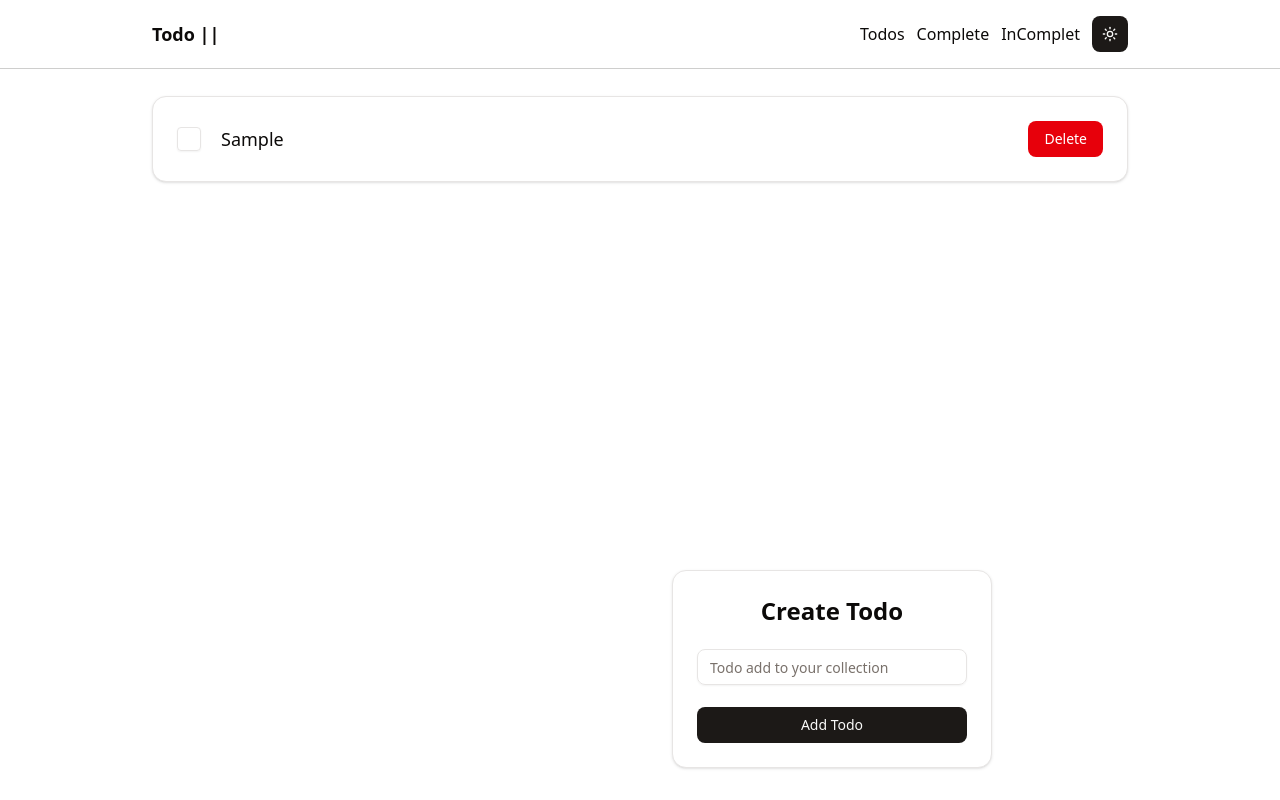
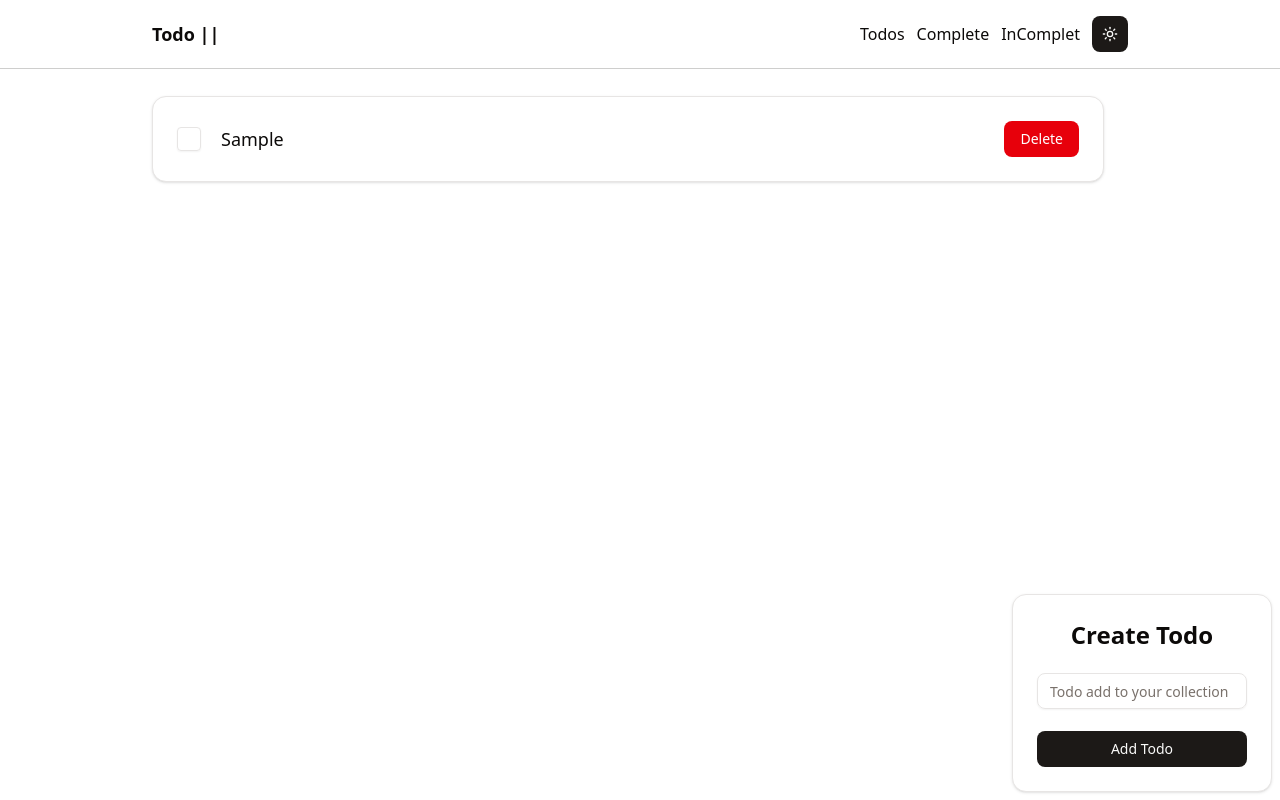
Before and after one commit to gopalsarkar-dev/todo-localstorage, a Next.js app: page / in a window 1280 px wide. Both pictures are taken after typing "Sample" into the empty fields and a click on the button "Add Todo". Built offline with nearby package versions, Linux system fonts and the light colour scheme.

Commit message:
todo-card updated

```diff
--- a/src/app/page.tsx
+++ b/src/app/page.tsx
@@ -1,5 +1,6 @@
 import CreateTodo from "@/components/todos/CreateTodo";
 import TodoCard from "@/components/todos/TodoCard";
+import TodoDisplay from "@/components/todos/TodoDisplay";
 import { Metadata } from "next";
 
 export const generateMetadata = (): Metadata => ({
@@ -10,9 +11,11 @@ export const generateMetadata = (): Metadata => ({
 const page = () => {
   return (
     <>
-      <TodoCard />
+      <div className="space-x-6">
+        <TodoDisplay />
 
-      <CreateTodo />
+        <CreateTodo />
+      </div>
     </>
   );
 };
--- /dev/null
+++ b/src/components/todos/CompletCardTodo.tsx
@@ -0,0 +1,5 @@
+const CompletCardTodo = () => {
+  return <div>Enter</div>;
+};
+
+export default CompletCardTodo;
--- a/src/components/todos/CreateTodo.tsx
+++ b/src/components/todos/CreateTodo.tsx
@@ -27,8 +27,8 @@ const CreateTodo = () => {
 
   return (
     <>
-      <div className="fixed bottom-8 sm:right-72">
-        <Card className="w-[320px]">
+      <div className="fixed bottom-2 sm:right-2">
+        <Card className="w-[320px] lg:w-[260px]">
           <CardHeader className="space-y-4">
             <CardTitle className="text-center text-2xl">Create Todo</CardTitle>
 
--- a/src/components/todos/TodoCard.tsx
+++ b/src/components/todos/TodoCard.tsx
@@ -1,12 +1,17 @@
 "use client";
 
 import todoAtom from "@/lib/atom/todoAtom";
+import { TodoTypeProps } from "@/lib/type";
 import { useAtom } from "jotai";
 import { Button } from "../ui/button";
 import { Card, CardContent } from "../ui/card";
 import { Checkbox } from "../ui/checkbox";
 
-const TodoCard = () => {
+type TodoTypeProvider = {
+  info: TodoTypeProps;
+};
+
+const TodoCard = ({ info }: TodoTypeProvider) => {
   const [todos, setTodos] = useAtom(todoAtom);
 
   console.log(todos);
@@ -22,24 +27,10 @@ const TodoCard = () => {
     setTodos(todos.filter((fid) => fid.id !== id));
   };
 
-  if (todos.length === 0) {
-    return (
-      <Card>
-        <CardContent>
-          <div className="text-center text-3xl font-bold">
-            No Todo List Available😍😍
-          </div>
-        </CardContent>
-      </Card>
-    );
-  }
-
   return (
     <>
-      <div className="space-y-4">
-        {todos.map((info, index) => {
-          return (
-            <Card key={index} className="">
+      <div className="">
+        <Card className="">
           <CardContent className="flex items-center justify-between gap-6">
             <div className="flex items-center space-x-5">
               <Checkbox
@@ -67,8 +58,6 @@ const TodoCard = () => {
             </div>
           </CardContent>
         </Card>
-          );
-        })}
       </div>
     </>
   );
--- /dev/null
+++ b/src/components/todos/TodoDisplay.tsx
@@ -0,0 +1,38 @@
+"use client";
+
+import todoAtom from "@/lib/atom/todoAtom";
+import { useAtom } from "jotai";
+import { Card, CardContent } from "../ui/card";
+import TodoCard from "./TodoCard";
+
+const TodoDisplay = () => {
+  const [todos, setTodos] = useAtom(todoAtom);
+
+  if (todos.length === 0) {
+    return (
+      <Card>
+        <CardContent>
+          <div className="text-center text-3xl font-bold">
+            No Todo List Available😍😍
+          </div>
+        </CardContent>
+      </Card>
+    );
+  }
+
+  return (
+    <>
+      <div className="pb-28 sm:pb-6">
+        {todos.map((item, index) => {
+          return (
+            <div className="space-y-4" key={index}>
+              <TodoCard info={item} />
+            </div>
+          );
+        })}
+      </div>
+    </>
+  );
+};
+
+export default TodoDisplay;
```
Lines whose indentation alone changed are shown as unchanged.
